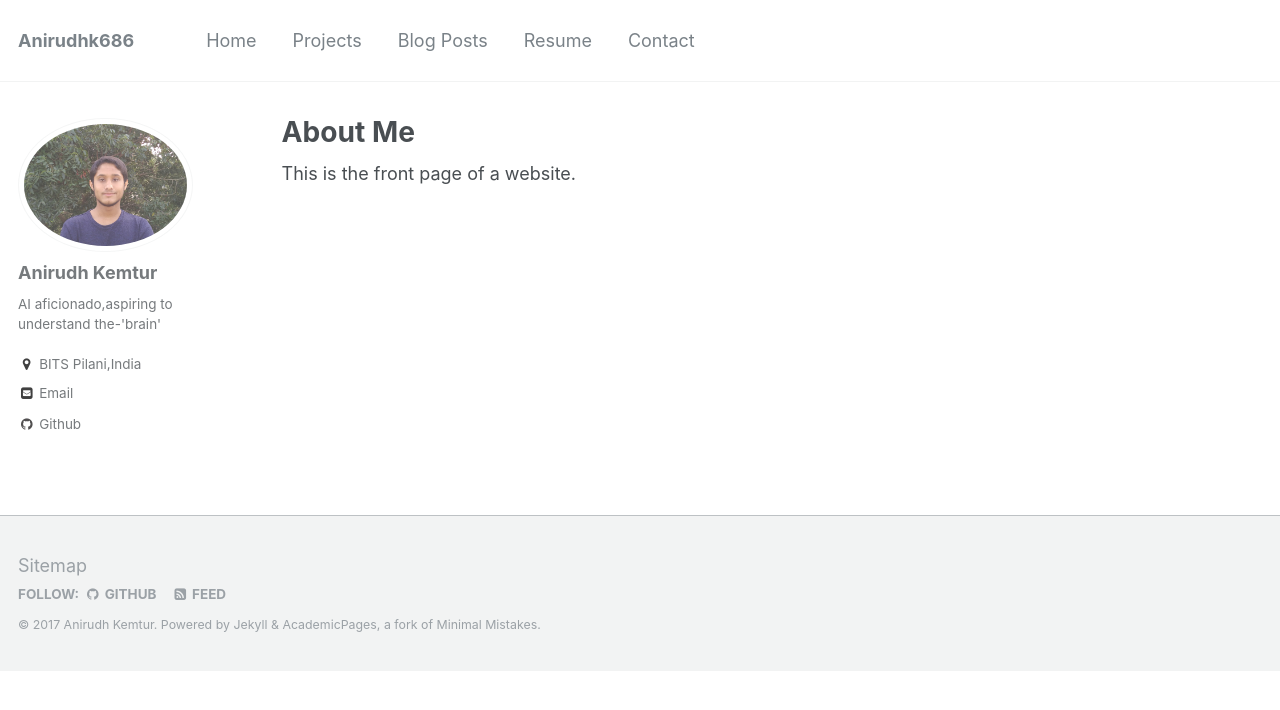
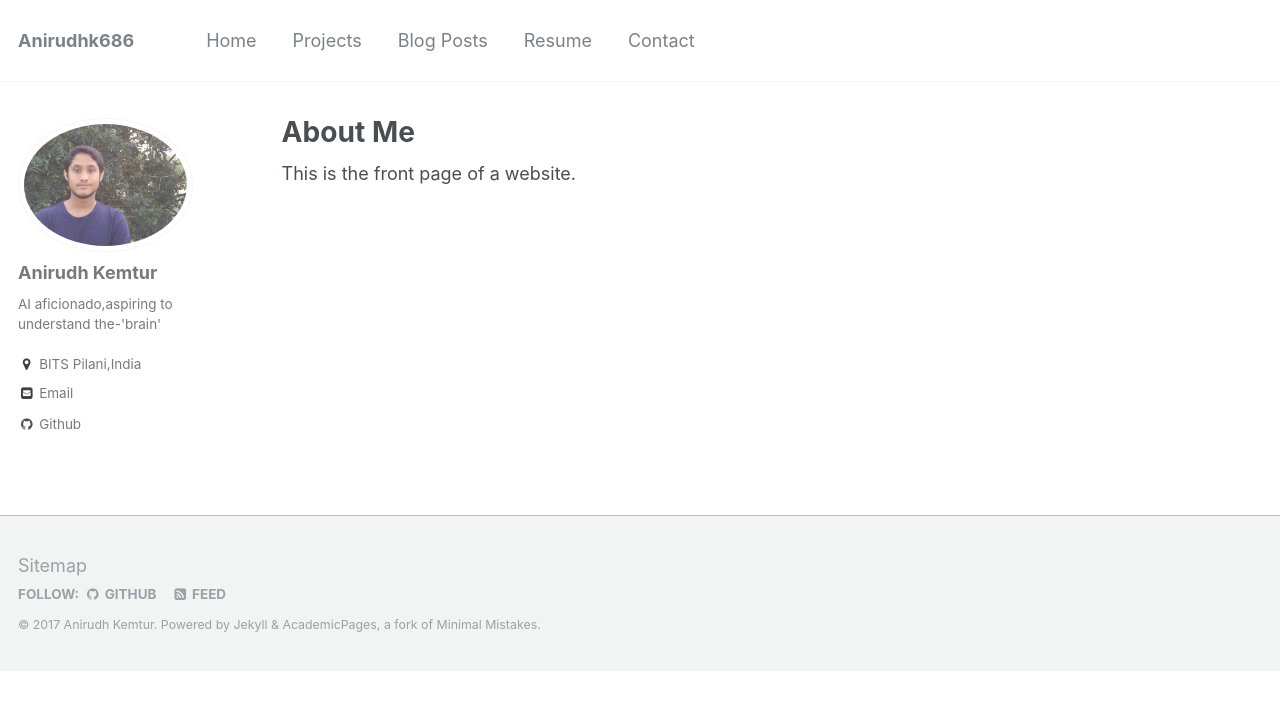
Before and after one commit to anirudhk686/anirudhk686.github.io, a Jekyll site: the page built from _pages/about.md, in a window 1280 px wide. Shown: the top 710 px of the page. Built offline with Jekyll 4.4.1, drawn with Linux system fonts in a browser that asks for light colours.

Commit message:
Update _config.yml

```diff
--- a/_config.yml
+++ b/_config.yml
@@ -79,7 +79,7 @@ analytics:
 # Site Author
 author:
   name             : "Anirudh Kemtur"
-  avatar           : "p3.jpg"
+  avatar           : "p5.jpg"
   bio              : "AI aficionado,aspiring to understand the-'brain'"
   location         : "BITS Pilani,India"
   employer         :
```
